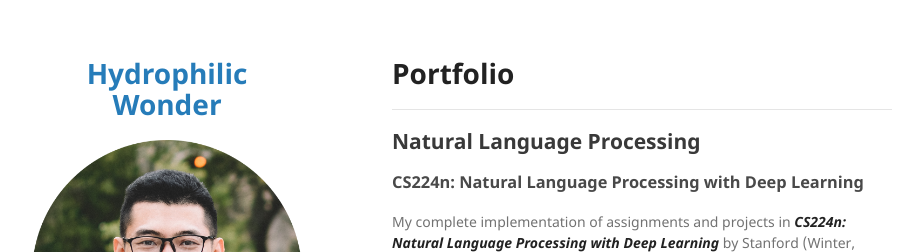
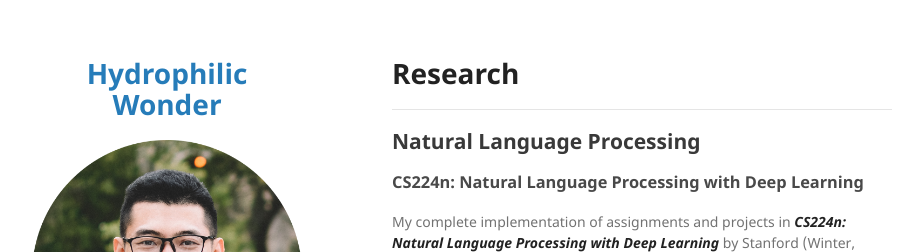
Before and after one commit to Hydrophilic-Wonder/hydrophilic-wonder.github.io, a Jekyll site: the page built from index.md, in a window 1280 px wide and 900 px high. Shown: the top 252 px of the window, without its empty margins (178-1086 px from the left). Built offline with Jekyll 4.4.1, drawn with Linux system fonts in a browser that asks for light colours; our own code applies the rules of GitHub Pages for plain Markdown files.

Commit message:
Update index.md

```diff
--- a/index.md
+++ b/index.md
@@ -1,4 +1,4 @@
-# Portfolio
+# Research
 ---
 ## Natural Language Processing
 
```
